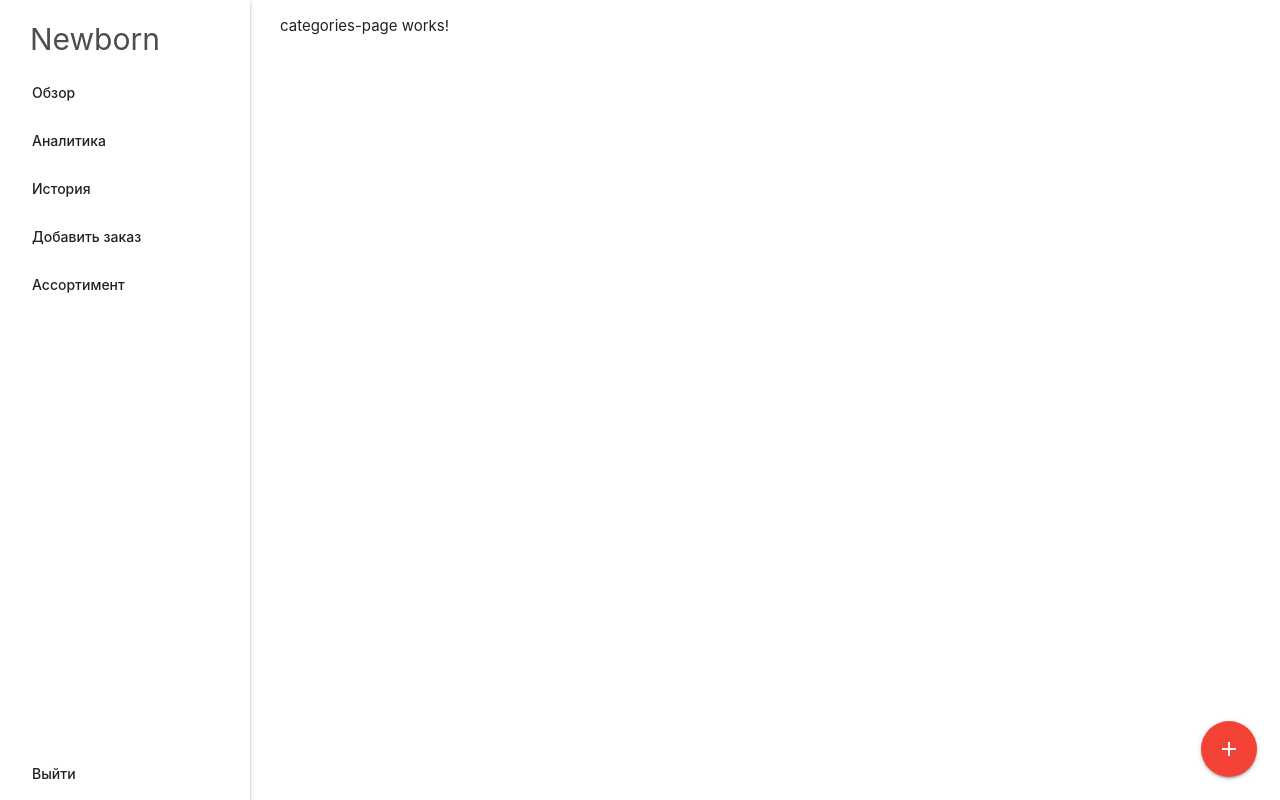
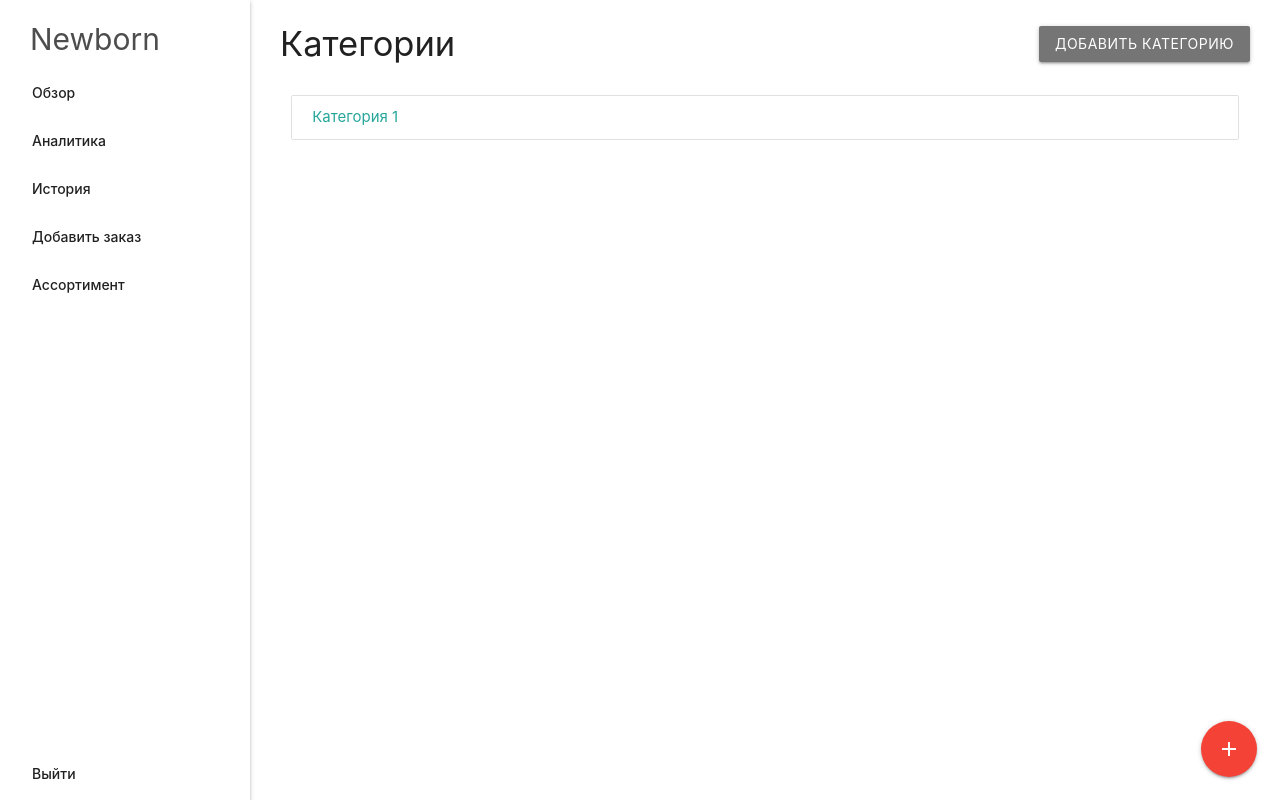
Before and after one commit to ZibaloVL/ngCRM, an Angular app in the folder client/: page /categories in a window 1280 px wide. Built offline with nearby package versions, Linux system fonts and the light colour scheme; no server answers.

Commit message:
end les 51

```diff
--- a/client/src/app/categories-page/categories-page.component.html
+++ b/client/src/app/categories-page/categories-page.component.html
@@ -1 +1,15 @@
-<p>categories-page works!</p>
+<div class="page-title">
+  <h4>Категории</h4>
+  <button
+    class="waves-effect waves-light btn grey darken-1"
+    routerLink="/order/new"
+  >Добавить категорию</button>
+</div>
+
+<div class="row">
+  <div class="col s12">
+      <div class="collection">
+          <a href="#!" class="collection-item">Категория 1</a>
+      </div>
+  </div>
+</div>
--- a/client/src/app/categories-page/categories-page.component.ts
+++ b/client/src/app/categories-page/categories-page.component.ts
@@ -1,4 +1,5 @@
 import { Component, OnInit } from '@angular/core';
+import { CategoriesService } from '../shared/services/categories.service';
 
 @Component({
   selector: 'app-categories-page',
@@ -7,7 +8,13 @@ import { Component, OnInit } from '@angular/core';
 })
 export class CategoriesPageComponent implements OnInit {
 
-  constructor() { }
+  constructor(
+    private categoriesService: CategoriesService
+  ) {
+    this.categoriesService.fetch().subscribe(
+      categories => console.log( 'categories: ', categories )
+    );
+   }
 
   ngOnInit(): void {
   }
--- /dev/null
+++ b/client/src/app/shared/services/categories.service.ts
@@ -0,0 +1,17 @@
+import { Injectable, OnDestroy } from '@angular/core';
+import { HttpClient } from '@angular/common/http';
+import { Category } from '../interfaces';
+import { Observable } from 'rxjs';
+
+@Injectable({
+  providedIn: 'root'
+})
+export class CategoriesService {
+
+  constructor(
+    private http: HttpClient
+  ) { }
+  fetch(): Observable<Category[]> {
+    return this.http.get<Category[]>('/api/category');
+  }
+}
```
Also changed, not shown: client/src/app/shared/interfaces.ts (+7 -0 lines).
